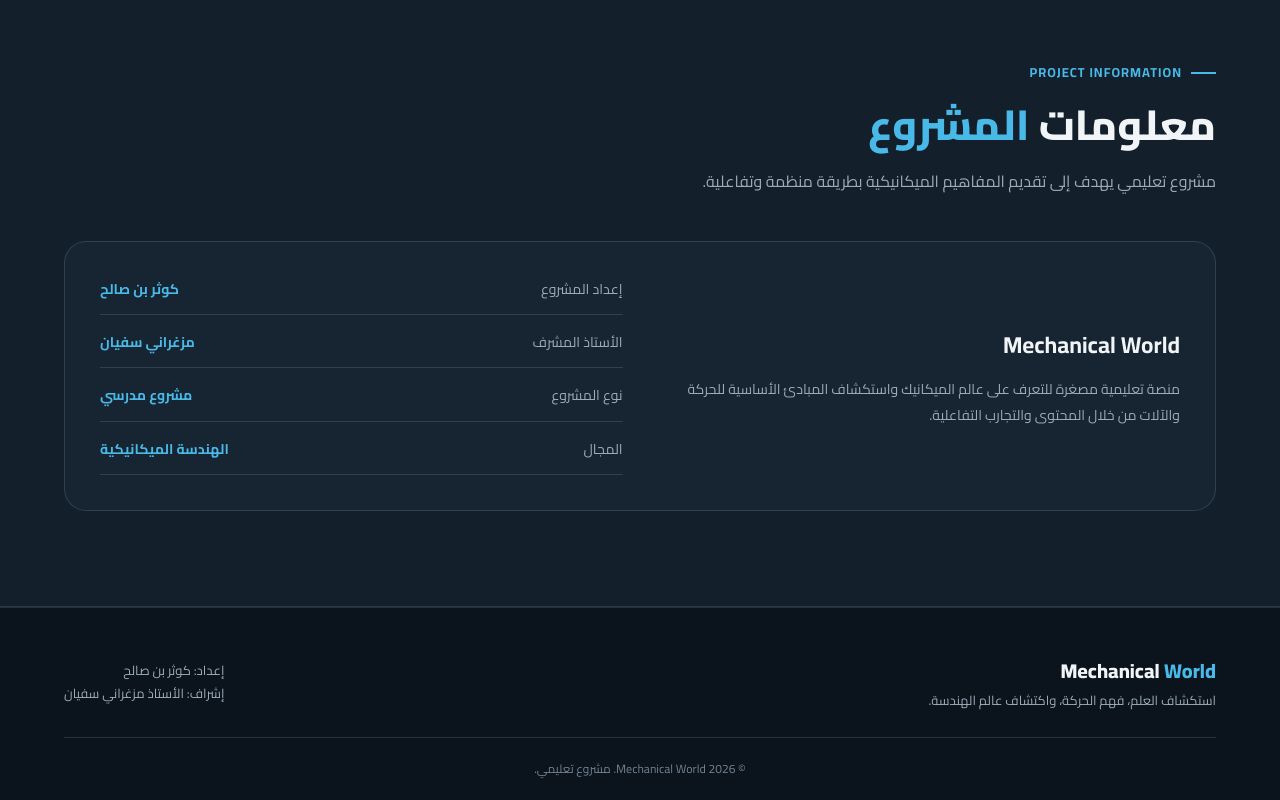
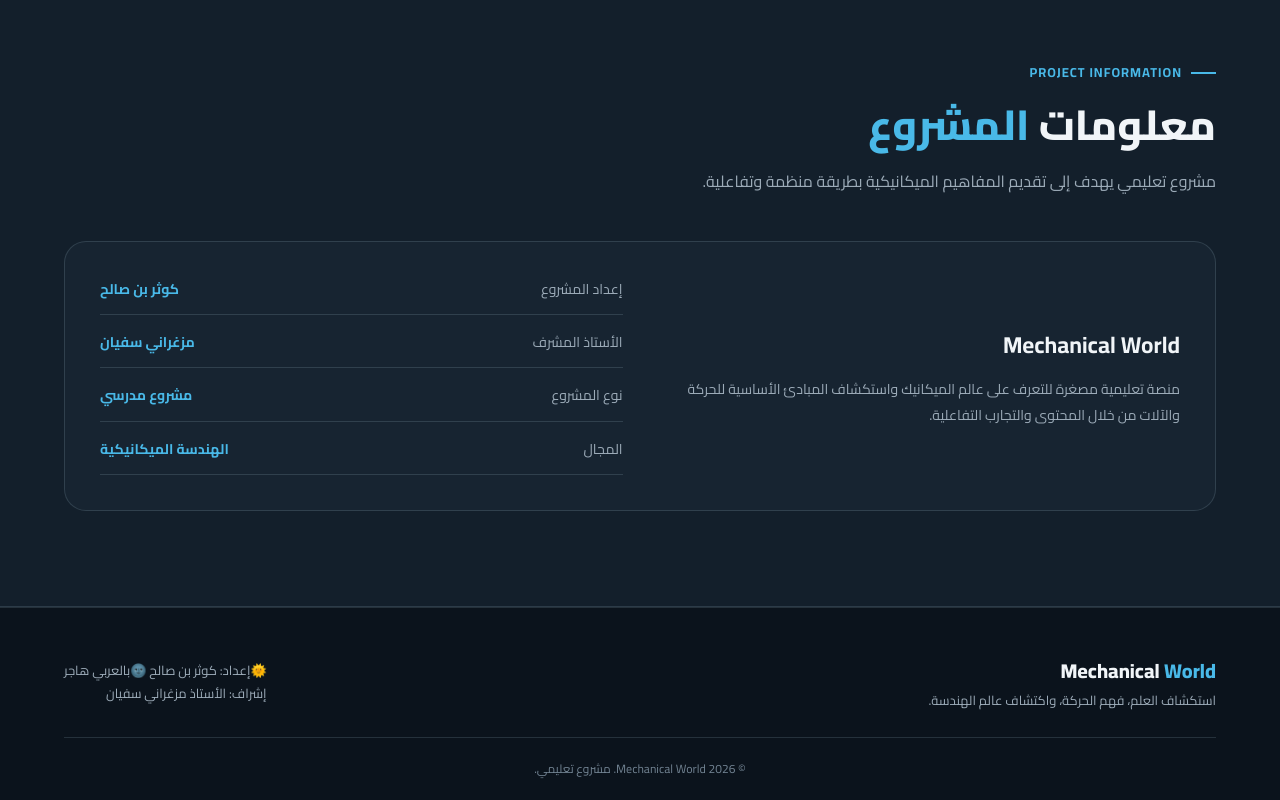
Before and after one commit to kawterb994-bot/mechanical-world, a plain HTML site: page index.html in a window 1280 px wide. Shown: the part 3491-4291 px from the top of the page. Drawn offline with Linux system fonts and the light colour scheme.

Commit message:
Update index.html

```diff
--- a/index.html
+++ b/index.html
@@ -1340,8 +1340,10 @@
 
             <div class="footer-description">
 
-                إعداد: كوثر بن صالح
 
+                 🌞إعداد: كوثر بن صالح
+
+              🌚بالعربي هاجر
                 <br>
 
                 إشراف: الأستاذ مزغراني سفيان
```
